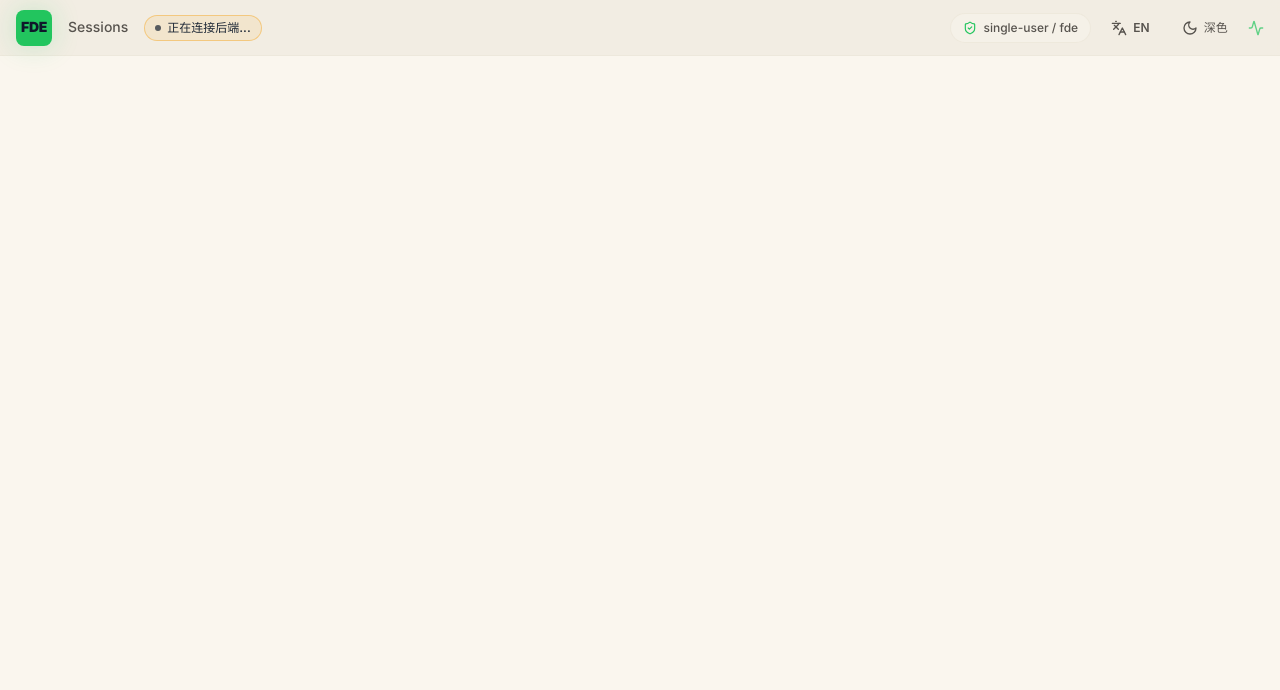
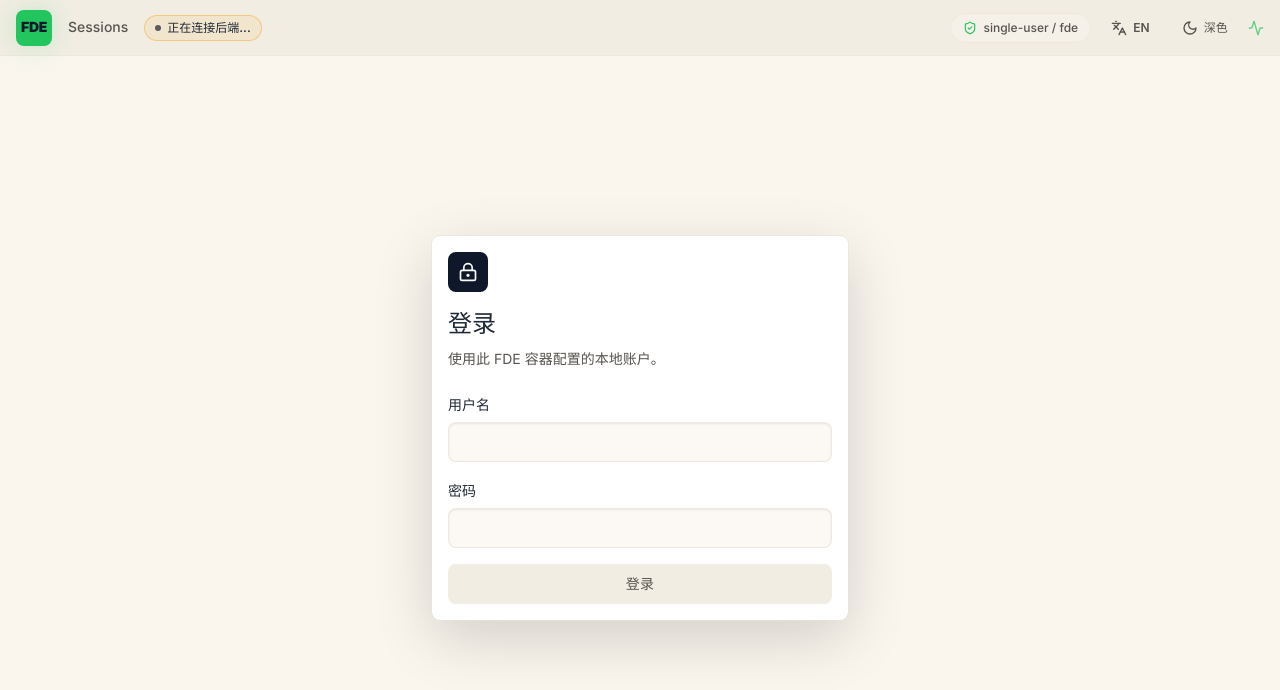
Before and after one commit to AlataChan/octopus_FDE, a React (Vite) app in the folder web/: page /login in a window 1280 px wide. Shown: the top 690 px of the page. Built offline with nearby package versions, Linux system fonts and the light colour scheme; no server answers.

Commit message:
feat: 增加登录页和前端鉴权守卫

```diff
--- a/web/src/App.tsx
+++ b/web/src/App.tsx
@@ -1,5 +1,7 @@
 import { Route, Routes } from "react-router-dom";
+import { RequireAuth } from "./components/RequireAuth";
 import { TopBar } from "./components/layout/TopBar";
+import LoginPage from "./pages/LoginPage";
 import SessionDetailPage from "./pages/sessions/[id]";
 import SessionListPage from "./pages/sessions/list";
 
@@ -8,9 +10,10 @@ export default function App() {
     <main className="min-h-screen bg-bg-app text-fg">
       <TopBar />
       <Routes>
-        <Route element={<SessionListPage />} path="/" />
-        <Route element={<SessionListPage />} path="/sessions" />
-        <Route element={<SessionDetailPage />} path="/sessions/:id" />
+        <Route element={<LoginPage />} path="/login" />
+        <Route element={<RequireAuth><SessionListPage /></RequireAuth>} path="/" />
+        <Route element={<RequireAuth><SessionListPage /></RequireAuth>} path="/sessions" />
+        <Route element={<RequireAuth><SessionDetailPage /></RequireAuth>} path="/sessions/:id" />
       </Routes>
     </main>
   );
--- /dev/null
+++ b/web/src/components/RequireAuth.tsx
@@ -0,0 +1,16 @@
+import type { ReactNode } from "react";
+import { Navigate, useLocation } from "react-router-dom";
+import { useAuth } from "../hooks/useAuth";
+
+export function RequireAuth({ children }: { children: ReactNode }) {
+  const location = useLocation();
+  const auth = useAuth();
+
+  if (auth.isPending) {
+    return <div className="p-6 text-sm text-fg-muted">...</div>;
+  }
+  if (auth.isError) {
+    return <Navigate replace to="/login" state={{ from: location }} />;
+  }
+  return <>{children}</>;
+}
--- a/web/src/components/layout/TopBar.tsx
+++ b/web/src/components/layout/TopBar.tsx
@@ -1,9 +1,10 @@
-import { useQuery } from "@tanstack/react-query";
-import { Activity, Languages, Moon, ShieldCheck, Sun } from "lucide-react";
+import { useMutation, useQuery, useQueryClient } from "@tanstack/react-query";
+import { Activity, Languages, LogOut, Moon, ShieldCheck, Sun } from "lucide-react";
 import { useTranslation } from "react-i18next";
-import { Link, useLocation } from "react-router-dom";
+import { Link, useLocation, useNavigate } from "react-router-dom";
 import { useTheme } from "../../hooks/useTheme";
-import { getHealth } from "../../lib/api";
+import { useAuth } from "../../hooks/useAuth";
+import { getHealth, logout } from "../../lib/api";
 import { useActor } from "../../lib/useActor";
 import { Button } from "../ui/Button";
 import { Chip } from "../ui/Chip";
@@ -12,7 +13,17 @@ export function TopBar() {
   const { i18n, t } = useTranslation();
   const actor = useActor();
   const location = useLocation();
+  const navigate = useNavigate();
+  const queryClient = useQueryClient();
   const { isDark, toggleTheme } = useTheme();
+  const auth = useAuth({ enabled: location.pathname !== "/login" });
+  const logoutMutation = useMutation({
+    mutationFn: logout,
+    onSuccess: async () => {
+      queryClient.removeQueries({ queryKey: ["auth", "me"] });
+      navigate("/login", { replace: true });
+    }
+  });
   const health = useQuery({
     queryKey: ["health"],
     queryFn: getHealth
@@ -54,8 +65,20 @@ export function TopBar() {
       <div className="flex shrink-0 items-center gap-2">
         <span className="hidden items-center gap-1.5 rounded-full border border-border/50 bg-bg-app/50 px-3 py-1.5 text-xs font-medium text-fg-muted sm:inline-flex">
           <ShieldCheck aria-hidden className="h-3.5 w-3.5 text-accent" />
-          {actor.id} / {actor.role}
+          {auth.data?.username || actor.id} / {actor.role}
         </span>
+        {auth.data ? (
+          <Button
+            aria-label={t("auth.logout")}
+            icon={<LogOut aria-hidden className="h-4 w-4" />}
+            loading={logoutMutation.isPending}
+            size="sm"
+            variant="ghost"
+            onClick={() => logoutMutation.mutate()}
+          >
+            <span className="hidden sm:inline">{t("auth.logout")}</span>
+          </Button>
+        ) : null}
         <Button
           aria-label={t("language.switch")}
           icon={<Languages aria-hidden className="h-4 w-4" />}
--- /dev/null
+++ b/web/src/hooks/useAuth.ts
@@ -0,0 +1,15 @@
+import { useQuery } from "@tanstack/react-query";
+import { getAuthMe } from "../lib/api";
+
+type UseAuthOptions = {
+  enabled?: boolean;
+};
+
+export function useAuth(options: UseAuthOptions = {}) {
+  return useQuery({
+    enabled: options.enabled ?? true,
+    queryKey: ["auth", "me"],
+    queryFn: getAuthMe,
+    retry: false
+  });
+}
--- a/web/src/lib/api.ts
+++ b/web/src/lib/api.ts
@@ -1,5 +1,6 @@
 import type { paths } from "./types.generated";
 import type {
+  AuthMe,
   BindingSummary,
   CompileInput,
   CompileResponse,
@@ -30,8 +31,12 @@ export async function apiFetch<T>(path: string, init: RequestInit = {}): Promise
 
   const response = await fetch(`${API_BASE_URL}${path}`, {
     ...init,
+    credentials: "include",
     headers
   });
+  if (response.status === 401) {
+    redirectToLogin();
+  }
   if (!response.ok) {
     throw new Error(`API request failed: ${response.status}`);
   }
@@ -43,8 +48,12 @@ export async function apiBlob(path: string, init: RequestInit = {}): Promise<Blo
   headers.set("X-Actor-Id", DEFAULT_ACTOR.id);
   const response = await fetch(`${API_BASE_URL}${path}`, {
     ...init,
+    credentials: "include",
     headers
   });
+  if (response.status === 401) {
+    redirectToLogin();
+  }
   if (!response.ok) {
     throw new Error(`API request failed: ${response.status}`);
   }
@@ -53,6 +62,21 @@ export async function apiBlob(path: string, init: RequestInit = {}): Promise<Blo
 
 export function getHealth(): Promise<HealthResponse> {
   return apiFetch<HealthResponse>("/v1/health");
+}
+
+export function getAuthMe(): Promise<AuthMe> {
+  return apiFetch<AuthMe>("/v1/auth/me");
+}
+
+export function login(username: string, password: string): Promise<AuthMe> {
+  return apiFetch<AuthMe>("/v1/auth/login", {
+    body: JSON.stringify({ password, username }),
+    method: "POST"
+  });
+}
+
+export function logout(): Promise<{ ok: boolean }> {
+  return apiFetch<{ ok: boolean }>("/v1/auth/logout", { method: "POST" });
 }
 
 export function listSessions(): Promise<SessionSummary[]> {
@@ -167,3 +191,9 @@ export function markWorkflowDeployed(
     method: "POST"
   });
 }
+
+function redirectToLogin() {
+  if (typeof window === "undefined") return;
+  if (window.location.pathname === "/login") return;
+  window.location.assign("/login");
+}
--- a/web/src/lib/types.ts
+++ b/web/src/lib/types.ts
@@ -59,6 +59,11 @@ export type Turn = {
   brief_after?: WorkflowBriefSnapshot | null;
   clarify_round?: number | null;
   error_correlation_id?: string | null;
+};
+
+export type AuthMe = {
+  username: string;
+  expires_at: string | null;
 };
 
 export type ClarifyQuestion = {
--- a/web/src/locales/en.json
+++ b/web/src/locales/en.json
@@ -2,6 +2,14 @@
   "actor.title": "Current actor",
   "app.subtitle": "Field workflow engineering in the browser",
   "app.title": "FDE Web Console",
+  "auth.error.invalid_credentials": "Login failed. Check the username and password.",
+  "auth.error.rate_limited": "Too many failed attempts. Try again later.",
+  "auth.logout": "Log out",
+  "auth.password": "Password",
+  "auth.submit": "Sign in",
+  "auth.subtitle": "Use the local account configured for this FDE container.",
+  "auth.title": "Sign in",
+  "auth.username": "Username",
   "chat.empty": "No conversation yet. Enter an intent to generate the first IR.",
   "chat.placeholder": "Describe the workflow to build...",
   "chat.send": "Send to Planner",
--- a/web/src/locales/zh.json
+++ b/web/src/locales/zh.json
@@ -2,6 +2,14 @@
   "actor.title": "当前操作者",
   "app.subtitle": "浏览器中的 AI 驻场流程工程师",
   "app.title": "FDE Web Console",
+  "auth.error.invalid_credentials": "登录失败，请检查用户名和密码。",
+  "auth.error.rate_limited": "失败次数过多，请稍后再试。",
+  "auth.logout": "退出登录",
+  "auth.password": "密码",
+  "auth.submit": "登录",
+  "auth.subtitle": "使用此 FDE 容器配置的本地账户。",
+  "auth.title": "登录",
+  "auth.username": "用户名",
   "chat.empty": "还没有对话。输入业务意图生成第一版 IR。",
   "chat.placeholder": "描述你要构建的工作流...",
   "chat.send": "发送给 Planner",
--- /dev/null
+++ b/web/src/pages/LoginPage.tsx
@@ -0,0 +1,82 @@
+import { FormEvent, useState } from "react";
+import { useMutation, useQueryClient } from "@tanstack/react-query";
+import { LockKeyhole } from "lucide-react";
+import { useTranslation } from "react-i18next";
+import { useLocation, useNavigate } from "react-router-dom";
+import { Button } from "../components/ui/Button";
+import { Card, CardBody } from "../components/ui/Card";
+import { Input } from "../components/ui/Input";
+import { login } from "../lib/api";
+
+type LocationState = {
+  from?: { pathname?: string };
+};
+
+export default function LoginPage() {
+  const { t } = useTranslation();
+  const navigate = useNavigate();
+  const location = useLocation();
+  const queryClient = useQueryClient();
+  const [username, setUsername] = useState("");
+  const [password, setPassword] = useState("");
+  const mutation = useMutation({
+    mutationFn: () => login(username, password),
+    onSuccess: async (user) => {
+      queryClient.setQueryData(["auth", "me"], user);
+      const state = location.state as LocationState | null;
+      navigate(state?.from?.pathname || "/sessions", { replace: true });
+    }
+  });
+
+  function submit(event: FormEvent<HTMLFormElement>) {
+    event.preventDefault();
+    mutation.mutate();
+  }
+
+  return (
+    <section className="mx-auto flex min-h-[calc(100vh-56px)] max-w-md items-center px-4 py-10">
+      <Card className="w-full">
+        <CardBody className="space-y-5">
+          <div>
+            <div className="flex h-10 w-10 items-center justify-center rounded-lg bg-primary text-primary-fg">
+              <LockKeyhole aria-hidden className="h-5 w-5" />
+            </div>
+            <h1 className="mt-4 text-2xl font-semibold text-fg">{t("auth.title")}</h1>
+            <p className="mt-2 text-sm leading-6 text-fg-muted">{t("auth.subtitle")}</p>
+          </div>
+          <form className="space-y-4" onSubmit={submit}>
+            <label className="block space-y-1.5">
+              <span className="text-sm font-medium text-fg">{t("auth.username")}</span>
+              <Input
+                autoComplete="username"
+                value={username}
+                onChange={(event) => setUsername(event.target.value)}
+              />
+            </label>
+            <label className="block space-y-1.5">
+              <span className="text-sm font-medium text-fg">{t("auth.password")}</span>
+              <Input
+                autoComplete="current-password"
+                type="password"
+                value={password}
+                onChange={(event) => setPassword(event.target.value)}
+              />
+            </label>
+            {mutation.isError ? (
+              <p className="text-sm text-destructive">{t("auth.error.invalid_credentials")}</p>
+            ) : null}
+            <Button
+              className="w-full"
+              loading={mutation.isPending}
+              type="submit"
+              variant="primary"
+              disabled={!username || !password}
+            >
+              {t("auth.submit")}
+            </Button>
+          </form>
+        </CardBody>
+      </Card>
+    </section>
+  );
+}
```
Also changed, not shown: 2 other files (tests, documents, lock files or other folders).
